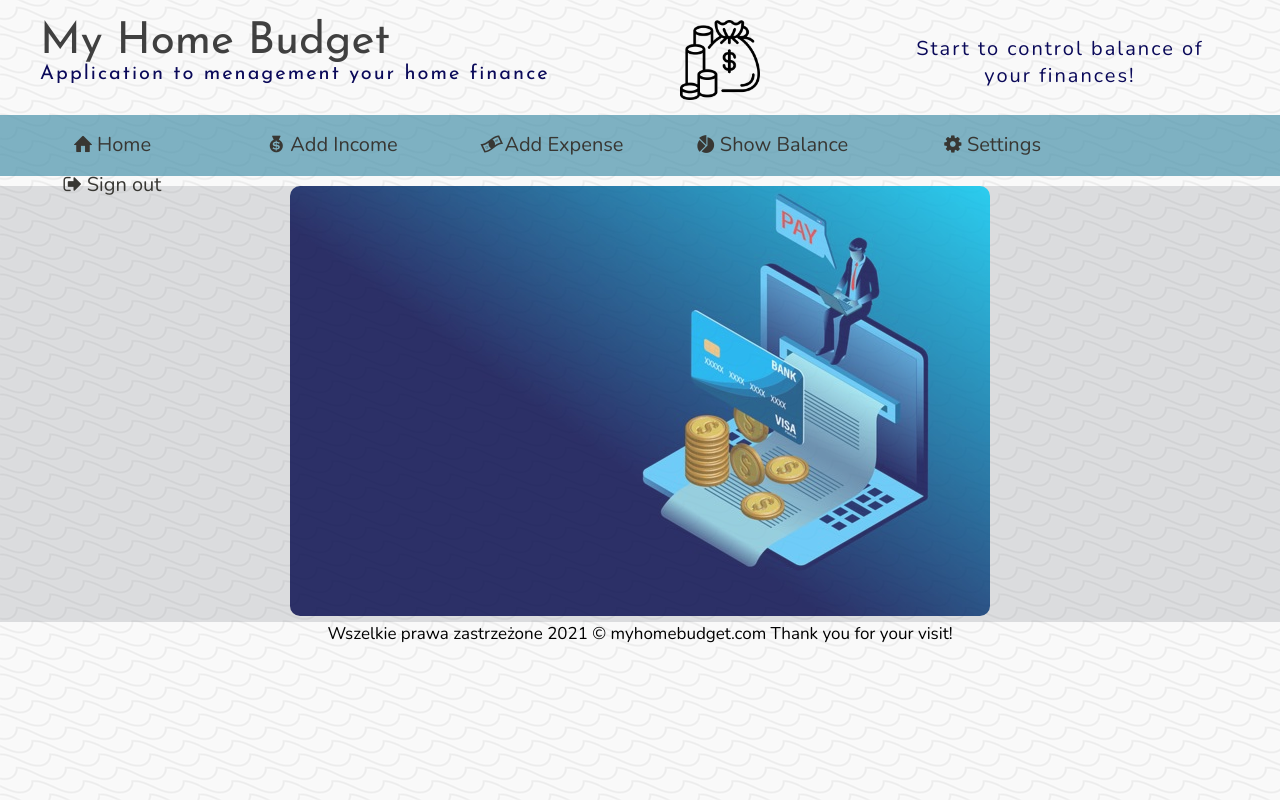
After one commit to MateuszRajczyk/myBudget-WebApp, a PHP site: page /home-user-website.html in a window 1280 px wide. The commit adds this page. Run offline with PHP 8.4, Linux system fonts and the light colour scheme.

Commit message:
Add website of homepage user interface

```diff
--- a/css/fontello-codes.css
+++ b/css/fontello-codes.css
@@ -8,6 +8,10 @@
 .icon-eye-off:before { content: '\e806'; } /* '' */
 .icon-login-1:before { content: '\e807'; } /* '' */
 .icon-user:before { content: '\e808'; } /* '' */
+.icon-dollar:before { content: '\e809'; } /* '' */
+.icon-logout:before { content: '\e80a'; } /* '' */
+.icon-cog:before { content: '\e80b'; } /* '' */
+.icon-home:before { content: '\e80c'; } /* '' */
 .icon-login:before { content: '\f02c'; } /* '' */
 .icon-mail-alt:before { content: '\f0e0'; } /* '' */
 .icon-balance-scale:before { content: '\f24e'; } /* '' */
--- a/css/fontello-ie7-codes.css
+++ b/css/fontello-ie7-codes.css
@@ -8,6 +8,10 @@
 .icon-eye-off { *zoom: expression( this.runtimeStyle['zoom'] = '1', this.innerHTML = '&#xe806;&nbsp;'); }
 .icon-login-1 { *zoom: expression( this.runtimeStyle['zoom'] = '1', this.innerHTML = '&#xe807;&nbsp;'); }
 .icon-user { *zoom: expression( this.runtimeStyle['zoom'] = '1', this.innerHTML = '&#xe808;&nbsp;'); }
+.icon-dollar { *zoom: expression( this.runtimeStyle['zoom'] = '1', this.innerHTML = '&#xe809;&nbsp;'); }
+.icon-logout { *zoom: expression( this.runtimeStyle['zoom'] = '1', this.innerHTML = '&#xe80a;&nbsp;'); }
+.icon-cog { *zoom: expression( this.runtimeStyle['zoom'] = '1', this.innerHTML = '&#xe80b;&nbsp;'); }
+.icon-home { *zoom: expression( this.runtimeStyle['zoom'] = '1', this.innerHTML = '&#xe80c;&nbsp;'); }
 .icon-login { *zoom: expression( this.runtimeStyle['zoom'] = '1', this.innerHTML = '&#xf02c;&nbsp;'); }
 .icon-mail-alt { *zoom: expression( this.runtimeStyle['zoom'] = '1', this.innerHTML = '&#xf0e0;&nbsp;'); }
 .icon-balance-scale { *zoom: expression( this.runtimeStyle['zoom'] = '1', this.innerHTML = '&#xf24e;&nbsp;'); }
--- a/css/fontello-ie7.css
+++ b/css/fontello-ie7.css
@@ -19,6 +19,10 @@
 .icon-eye-off { *zoom: expression( this.runtimeStyle['zoom'] = '1', this.innerHTML = '&#xe806;&nbsp;'); }
 .icon-login-1 { *zoom: expression( this.runtimeStyle['zoom'] = '1', this.innerHTML = '&#xe807;&nbsp;'); }
 .icon-user { *zoom: expression( this.runtimeStyle['zoom'] = '1', this.innerHTML = '&#xe808;&nbsp;'); }
+.icon-dollar { *zoom: expression( this.runtimeStyle['zoom'] = '1', this.innerHTML = '&#xe809;&nbsp;'); }
+.icon-logout { *zoom: expression( this.runtimeStyle['zoom'] = '1', this.innerHTML = '&#xe80a;&nbsp;'); }
+.icon-cog { *zoom: expression( this.runtimeStyle['zoom'] = '1', this.innerHTML = '&#xe80b;&nbsp;'); }
+.icon-home { *zoom: expression( this.runtimeStyle['zoom'] = '1', this.innerHTML = '&#xe80c;&nbsp;'); }
 .icon-login { *zoom: expression( this.runtimeStyle['zoom'] = '1', this.innerHTML = '&#xf02c;&nbsp;'); }
 .icon-mail-alt { *zoom: expression( this.runtimeStyle['zoom'] = '1', this.innerHTML = '&#xf0e0;&nbsp;'); }
 .icon-balance-scale { *zoom: expression( this.runtimeStyle['zoom'] = '1', this.innerHTML = '&#xf24e;&nbsp;'); }
--- a/css/fontello.css
+++ b/css/fontello.css
@@ -1,11 +1,11 @@
 @font-face {
   font-family: 'fontello';
-  src: url('../font/fontello.eot?34307772');
-  src: url('../font/fontello.eot?34307772#iefix') format('embedded-opentype'),
-       url('../font/fontello.woff2?34307772') format('woff2'),
-       url('../font/fontello.woff?34307772') format('woff'),
-       url('../font/fontello.ttf?34307772') format('truetype'),
-       url('../font/fontello.svg?34307772#fontello') format('svg');
+  src: url('../font/fontello.eot?45596088');
+  src: url('../font/fontello.eot?45596088#iefix') format('embedded-opentype'),
+       url('../font/fontello.woff2?45596088') format('woff2'),
+       url('../font/fontello.woff?45596088') format('woff'),
+       url('../font/fontello.ttf?45596088') format('truetype'),
+       url('../font/fontello.svg?45596088#fontello') format('svg');
   font-weight: normal;
   font-style: normal;
 }
@@ -15,7 +15,7 @@
 @media screen and (-webkit-min-device-pixel-ratio:0) {
   @font-face {
     font-family: 'fontello';
-    src: url('../font/fontello.svg?34307772#fontello') format('svg');
+    src: url('../font/fontello.svg?45596088#fontello') format('svg');
   }
 }
 */
@@ -54,15 +54,19 @@
   /* text-shadow: 1px 1px 1px rgba(127, 127, 127, 0.3); */
 }
 
-.icon-user-add:before { content: '\e800';font-size: 17px; } /* '' */
+.icon-user-add:before { content: '\e800'; font-size: 17px; } /* '' */
 .icon-money:before { content: '\e801'; } /* '' */
-.icon-basket:before { content: '\e802';  font-size: 55px; color: #ffffff;} /* '' */
-.icon-chart-pie-alt:before { content: '\e803'; font-size: 55px; color: #ffffff;} /* '' */
+.icon-basket:before { content: '\e802'; font-size: 55px; color: #ffffff; } /* '' */
+.icon-chart-pie-alt:before { content: '\e803'; } /* '' */
 .icon-lock:before { content: '\e804'; } /* '' */
 .icon-eye:before { content: '\e805'; } /* '' */
 .icon-eye-off:before { content: '\e806'; } /* '' */
 .icon-login-1:before { content: '\e807'; } /* '' */
 .icon-user:before { content: '\e808'; } /* '' */
+.icon-dollar:before { content: '\e809'; } /* '' */
+.icon-logout:before { content: '\e80a'; } /* '' */
+.icon-cog:before { content: '\e80b'; } /* '' */
 .icon-login:before { content: '\f02c'; font-size: 17px;} /* '' */
 .icon-mail-alt:before { content: '\f0e0'; } /* '' */
-.icon-balance-scale:before { content: '\f24e';font-size: 55px; color: #ffffff;  } /* '' */
+.icon-balance-scale:before { content: '\f24e'; font-size: 55px; color: #ffffff; } /* '' */
+.icon-home:before { content: '\e80c'; } /* '' */
--- /dev/null
+++ b/home-user-website.html
@@ -0,0 +1,83 @@
+<!DOCTYPE HTML>
+<html lang="pl">
+<head>
+	<meta charset="utf-8" />
+	<meta http-equiv="X-UA-Compatible" content="IE=edge,chrome=1" />
+
+	<title>My Home Budget</title>
+
+	<meta name="description" content="Track your incomes and expenses - application to menagement your home finance" />
+	<meta name="keywords" content="expense, incomes, finance menager, money menager, budget planner" />
+	<meta name="author" content="Mateusz Rajczyk">
+
+	<link rel="stylesheet" href="css/fontello.css" type="text/css" />
+	<link href='http://fonts.googleapis.com/css?family=Lato|Josefin+Sans&subset=latin,latin-ext' rel='stylesheet' type='text/css'>
+	<link href='https://fonts.googleapis.com/css2?family=Nunito:wght@400;600;700&display=swap' rel='stylesheet'>
+	<link rel="stylesheet" href="homeUserStyle.css" type="text/css" />
+
+
+</head>
+
+<body>
+	<header>
+		<h1 class="logo" style="float:left;">
+			<a href="mainButton" class="mButton">My Home Budget</a>
+			<div class="subtitle">Application to menagement your home finance</div>
+		</h1>
+		<img src="img/money-bag-no-back.png" class="logo-icon"/>
+
+		<div class="adv" style="float:left">
+
+			Start to control balance of your finances!
+
+		</div>
+
+		<div style="clear:both;"></div>
+
+	</header>
+
+	<nav>
+		<ol>
+			<li><a href="#"><i class="icon-home"></i>Home</a></li>
+
+			<li><a href="#"><i class="icon-money"></i>Add Income</a></li>
+
+			<li><a href="#"><i class="icon-dollar"></i>Add Expense</a></li>
+
+			<li><a href="#"><i class="icon-chart-pie-alt" ></i>Show Balance</a>
+				<ul>
+					<li><a href="#">Current Month</a></li>
+					<li><a href="#">Last Month</a></li>
+					<li><a href="#">Current Year</a></li>
+					<li><a href="#">Selected Period</a></li>
+				</ul>
+			</li>
+			<li><a href="#"><i class="icon-cog"></i>Settings</a>
+				<ul>
+					<li><a href="#">User</a></li>
+					<li><a href="#">Income</a></li>
+					<li><a href="#">Expense</a></li>
+					<li><a href="#">Payment Methods</a></li>
+				</ul>
+			</li>
+			<li><a href="#"><i class="icon-logout"></i>Sign out</a></li>
+		</ol>
+
+
+
+	</nav>
+
+
+		<main>
+			<img src="img/backg.jpg" style="border-radius: 10px; opacity: 0.8;"/>
+		</main>
+
+
+		<footer>
+
+			Wszelkie prawa zastrzeżone 2021 &copy; myhomebudget.com Thank you for your visit!
+
+		</footer>
+
+</body>
+</html>
--- /dev/null
+++ b/homeUserStyle.css
@@ -0,0 +1,170 @@
+body
+{
+	background-image: url("img/ripples.png");
+	font-family: 'Nunito', sans-serif;
+	color: #000000;;
+	font-size: 17px;
+	margin: 0;
+}
+
+.container
+{
+	margin: 0px;
+	background-color: rgba(74, 145, 82, 0.9);
+	height: 350px;
+}
+
+main
+{
+	width: 1200px;
+	margin-left: auto;
+	margin-right: auto;
+}
+
+h1.logo
+{
+	font-size: 44px;
+	font-weight: 100;
+	text-align: left;
+	font-family: 'Josefin Sans', sans-serif;
+	color: #404040;
+	height: 45px;
+	margin-top: 20px;
+	width: 45%;
+	margin-bottom: 50px;
+
+}
+
+.logo-icon
+{
+	width: 80px;
+	height: 80px;
+	float: left;
+	margin-top: 20px;
+	margin-left: 100px;
+}
+
+.adv
+{
+	margin-top: 35px;
+	margin-left: 150px;
+	width: 300px;
+	font-size: 20px;
+	font-weight: 400;
+	letter-spacing: 2px;
+	color: #0a0959;
+}
+
+.subtitle
+{
+	font-size: 20px;
+	font-weight: 400;
+	letter-spacing: 2px;
+	color: #0a0959;
+}
+
+footer
+{
+	text-align: center;
+}
+
+a.mButton
+{
+	text-decoration: none;
+	color: #404040;
+	font-family: 'Josefin Sans', sans-serif;
+}
+
+header
+{
+	width: 1200px;
+	margin-left: auto;
+	margin-right: auto;
+	text-align: center
+}
+
+
+nav
+{
+	width: 100%;
+	padding: 10px 0px;
+	background-color: rgba(75, 147, 171, 0.7);
+	text-align: center;
+}
+
+ol
+{
+	margin: 0;
+	padding: 0;
+	list-style-type: none;
+	font-size: 20px;
+	height: 35px;
+	line-height: 200%;
+	display: inline-block;
+}
+
+ol a
+{
+	color: #383733;
+	text-decoration: none;
+	display: block;
+
+}
+
+ol > li
+{
+	float: left;
+	width: 220px;
+	height: 40px;
+}
+
+ol > li:hover
+{
+	border-radius: 5px;
+	box-shadow: 0px 0px 11px 2px #ffffff;
+	border: none;
+}
+
+ol > li > ul
+{
+	list-style-type: none;
+	padding: 0;
+	margin: 0;
+	height: 40px;
+	display: none;
+	font-size: 17px;
+}
+
+ol > li >ul > li > a
+{
+	color: #000000;
+}
+
+ol > li:hover > ul
+{
+	display: block;
+}
+
+ol > li > ul > li
+{
+	background-color: rgba(43, 104, 173, 1);
+	position: relative;
+	z-index: 100;
+}
+
+ol > li > ul > li:hover
+{
+	border-radius: 6px;
+	background-color: #171ea6;
+	box-shadow: 0px 0px 5px 3px #636bff;
+}
+
+main
+{
+	width: 100%;
+	margin: 0;
+	text-align: center;
+	margin-top: 10px;
+	background-color: rgba(102,106,117, 0.2);
+
+}
--- a/registerStyle.css
+++ b/registerStyle.css
@@ -4,6 +4,7 @@ body
 	font-family: 'Nunito', sans-serif;
 	color: #000000;;
 	font-size: 17px;
+	margin: 0;
 }
 
 .container
```
Also changed, not shown: config.json (+30 -6 lines), homeStyle.css (+7 -0 lines), css/fontello-embedded.css, font/fontello.ttf, font/fontello.woff, font/fontello.woff2, img/backg.jpg (added), img/money-bag.png (deleted), img/salary.png (deleted), register-website.html (renamed from Register.html), 2 other files.
